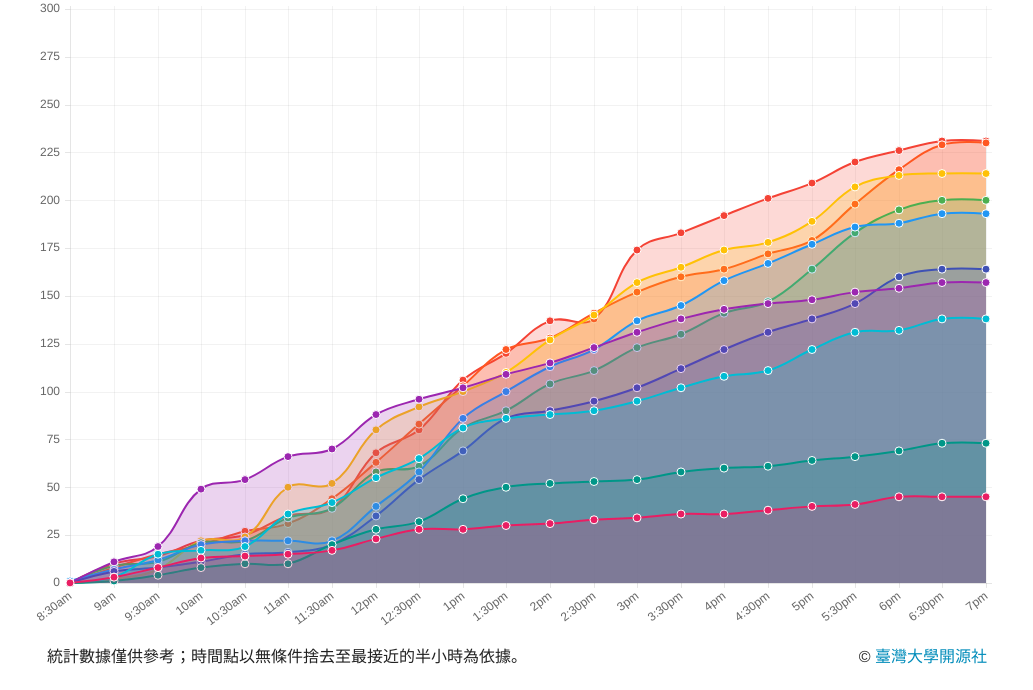
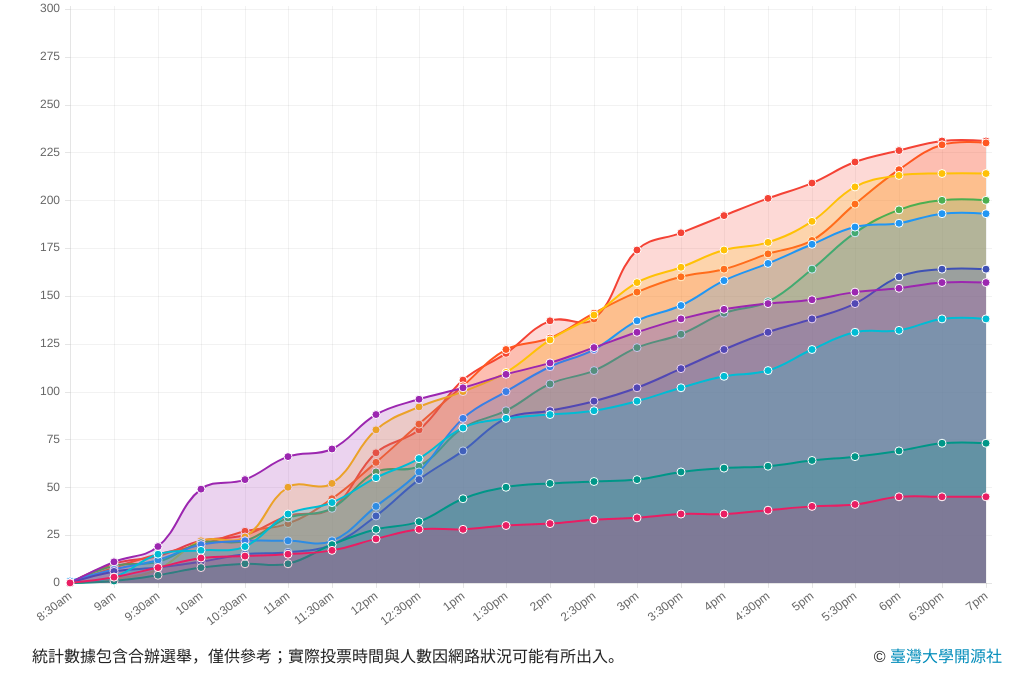
Before and after one commit to rschiang/ntu-vote-auth-stat, a website: page index.html in a window 1280 px wide. Shown: the part 116-806 px from the top of the page, without its empty margins (123-1156 px from the left). Drawn offline with Linux system fonts and the light colour scheme.

Commit message:
Update disclaimer and add GA

```diff
--- a/index.html
+++ b/index.html
@@ -3,6 +3,9 @@
 <head>
     <title>臺大開源社：103-1 學代選舉領票統計</title>
     <meta charset="utf-8">
+    <meta http-equiv="X-UA-Compatible" content="IE=edge,chrome=1">
+    <meta name="viewport" content="width=device-width, initial-scale=1">
+
     <meta property="og:title" content="103-1 學代選舉領票統計">
     <meta property="og:type" content="website">
     <meta property="og:url" content="http://vote.ntuosc.org/statistics/103-1/">
@@ -26,17 +29,21 @@
                 <dd><a href="by_station.html">依票所</a></dd>
                 <dd><a href="by_college.html">依學院</a></dd>
             </dl>
-            <canvas id="chart1" width="960" height="640"></canvas>
-            <footer class="clearfix">
-                <div class="large-9 columns">
-                    <p>統計數據僅供參考；時間點以無條件捨去至最接近的半小時為依據。</p>
-                </div>
-                <div class="large-3 columns">
-                    <p class="large-only-text-right">© <a href="https://ntuosc.org">臺灣大學開源社</a></p>
-                </div>
-            </footer>
         </div>
     </div>
+    <div class="row">
+        <div class="large-12 columns">
+            <canvas id="chart1" width="960" height="640"></canvas>
+        </div>
+    </div>
+    <footer class="row">
+        <div class="large-9 columns">
+            <p>統計數據包含合辦選舉，僅供參考；實際投票時間與人數因網路狀況可能有所出入。</p>
+        </div>
+        <div class="large-3 columns">
+            <p class="large-only-text-right">© <a href="https://ntuosc.org">臺灣大學開源社</a></p>
+        </div>
+    </footer>
     <script>
         var labels = []; for (var i = 17; i < 39; i++)
         labels.push(Math.floor((i >= 26 ? i - 24 : i) / 2) + (i % 2 == 0 ? '' : ':30') + (i >= 24 ? 'pm' : 'am'));
@@ -57,6 +64,14 @@
         var context = document.getElementById('chart1').getContext('2d');
         var chart1 = new Chart(context).Line({ labels: labels, datasets: generate_dataset(raw_data) }, { multiTooltipTemplate: "<%if (datasetLabel) {%><%=datasetLabel%>: <%}%><%= value %>" });
     </script>
+    <script>
+        (function(i,s,o,g,r,a,m){i['GoogleAnalyticsObject']=r;i[r]=i[r]||function(){
+            (i[r].q=i[r].q||[]).push(arguments)},i[r].l=1*new Date();a=s.createElement(o),
+            m=s.getElementsByTagName(o)[0];a.async=1;a.src=g;m.parentNode.insertBefore(a,m)
+        })(window,document,'script','//www.google-analytics.com/analytics.js','ga');
+        ga('create', 'UA-46787322-2', 'auto');
+        ga('send', 'pageview');
+    </script>
     <!-- (C) RSChiang / NTUOSC 2014. https://ntuosc.org -->
 </body>
 </html>
```
Also changed, not shown: by_college.html (+23 -8 lines), by_station.html (+23 -8 lines), by_time.html (+24 -9 lines).
